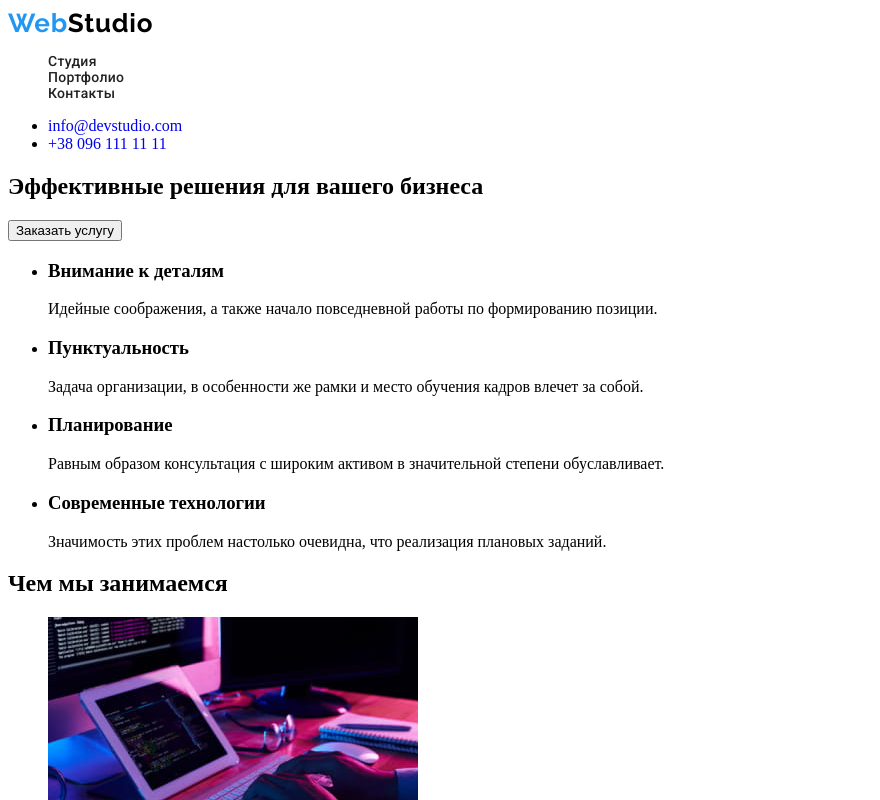
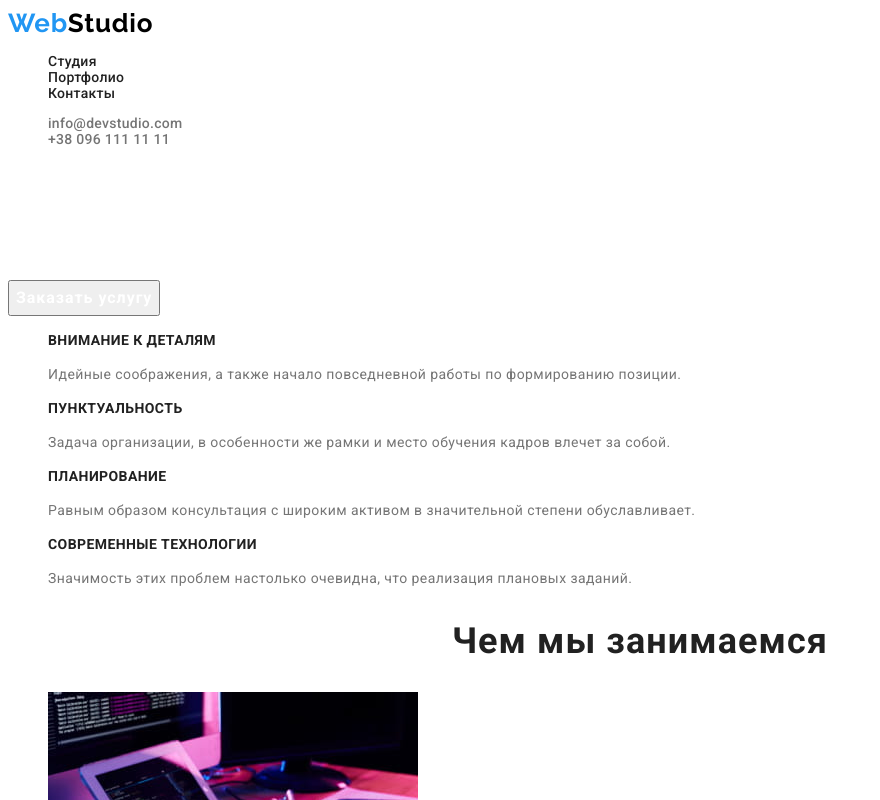
Before and after one commit to dmitriy-aleksieiev/goit-markup-hw-02-old, a plain HTML site: page index.html in a window 1280 px wide. Shown: the top 800 px of the page, without its empty margins (0-880 px from the left). Drawn offline with Linux system fonts and the light colour scheme.

```diff
--- a/css/style.css
+++ b/css/style.css
@@ -1,3 +1,11 @@
+/* COLOR */
+:root {
+  --accent-color: #2196f3;
+  --main_white-color: #ffffff;
+  --description-color: #757575;
+  --main-black-color: #212121;
+}
+
 /* *** Header *** */
 
 a {
@@ -16,7 +24,7 @@
 }
 
 .logo-color-a {
-  color: #2196f3;
+  color: var(--accent-color);
 }
 
 .logo-color-b {
@@ -34,5 +42,122 @@
 }
 
 .nav-link {
-  color: #212121;
+  color: var(--main-black-color);
 }
+
+.nav-link:hover,
+.nav-link:focus {
+  color: var(--accent-color);
+}
+
+.nav-contact {
+  font-family: "Roboto";
+  font-style: normal;
+  font-weight: 500;
+  font-size: 14px;
+  line-height: 16px;
+  letter-spacing: 0.02em;
+  list-style-type: none;
+}
+
+.header-button {
+  color: var(--description-color);
+}
+
+.header-button:hover,
+.header-button:focus {
+  color: var(--accent-color);
+}
+
+/* *** Main section *** */
+.hero-title {
+  font-family: "Roboto";
+  font-style: normal;
+  font-weight: 900;
+  font-size: 44px;
+  line-height: 60px;
+  /* or 136% */
+  text-align: center;
+  letter-spacing: 0.06em;
+  text-transform: uppercase;
+
+  color: var(--main_white-color);
+}
+
+.button {
+  font-family: "Roboto";
+  font-style: normal;
+  font-weight: 700;
+  font-size: 16px;
+  line-height: 30px;
+  /* identical to box height, or 188% */
+
+  display: flex;
+  align-items: center;
+  text-align: center;
+  letter-spacing: 0.06em;
+  color: var(--main_white-color);
+}
+
+.peculiarities-list {
+  list-style-type: none;
+}
+
+.title-h2 {
+  font-family: "Roboto";
+  font-style: normal;
+  font-weight: 700;
+  font-size: 36px;
+  line-height: 42px;
+  text-align: center;
+  letter-spacing: 0.03em;
+  color: var(--main-black-color);
+}
+
+.title-h3-14 {
+  font-family: "Roboto";
+  font-style: normal;
+  font-weight: 700;
+  font-size: 14px;
+  line-height: 16px;
+  letter-spacing: 0.03em;
+  text-transform: uppercase;
+  color: var(--main-black-color);
+}
+
+.title-h3-16 {
+  font-family: "Roboto";
+  font-style: normal;
+  font-weight: 500;
+  font-size: 16px;
+  line-height: 19px;
+  /* identical to box height */
+  letter-spacing: 0.03em;
+  color: var(--main-black-color);
+}
+
+.description14 {
+  font-family: "Roboto";
+  font-style: normal;
+  font-weight: 400;
+  font-size: 14px;
+  line-height: 24px;
+  /* or 171% */
+  letter-spacing: 0.03em;
+  color: var(--description-color);
+}
+
+.description16 {
+  font-family: "Roboto";
+  font-style: normal;
+  font-weight: 400;
+  font-size: 16px;
+  line-height: 24px;
+  /* or 171% */
+  letter-spacing: 0.03em;
+  color: var(--description-color);
+}
+
+.main-list {
+  list-style-type: none;
+}
--- a/index.html
+++ b/index.html
@@ -28,7 +28,7 @@
         </li>
       </ul>
     </nav>
-    <ul>
+    <ul class="nav-contact">
       <li><a class="header-button" href="mailto:info@devstudio.com">info@devstudio.com</a></li>
       <li><a class="header-button" href="tel:+380961111111">+38 096 111 11 11</a></li>
     </ul>
@@ -37,39 +37,39 @@
   <!-- Main Section -->
   <main>
     <!-- Hero Section -->
-    <section>
-      <h1>Эффективные решения для вашего бизнеса</h1>
-      <button type="button">Заказать услугу</button>
+    <section class="hero">
+      <h1 class="hero-title">Эффективные решения для вашего бизнеса</h1>
+      <button class="button" type="button">Заказать услугу</button>
     </section>
 
     <!-- Peculiarities Section -->
-    <section>
+    <section class="peculiarities">
       <h2 hidden>Особенности</h2>
-      <ul>
+      <ul class="peculiarities-list">
         <li>
-          <h3>Внимание к деталям</h3>
-          <p>
+          <h3 class="title-h3-14">Внимание к деталям</h3>
+          <p class="description14">
             Идейные соображения, а также начало повседневной работы по
             формированию позиции.
           </p>
         </li>
         <li>
-          <h3>Пунктуальность</h3>
-          <p>
+          <h3 class="title-h3-14">Пунктуальность</h3>
+          <p class="description14">
             Задача организации, в особенности же рамки и место обучения кадров
             влечет за собой.
           </p>
         </li>
         <li>
-          <h3>Планирование</h3>
-          <p>
+          <h3 class="title-h3-14">Планирование</h3>
+          <p class="description14">
             Равным образом консультация с широким активом в значительной степени
             обуславливает.
           </p>
         </li>
         <li>
-          <h3>Современные технологии</h3>
-          <p>
+          <h3 class="title-h3-14">Современные технологии</h3>
+          <p class="description14">
             Значимость этих проблем настолько очевидна, что реализация плановых
             заданий.
           </p>
@@ -78,10 +78,10 @@
     </section>
 
     <!-- What are we doing Section -->
-    <section>
-      <h2>Чем мы занимаемся</h2>
+    <section class="doing">
+      <h2 class="title-h2">Чем мы занимаемся</h2>
 
-      <ul>
+      <ul class="main-list">
         <li>
           <img src="./images/box-1.jpg" alt="Работа с кодом на планшете" width="370" height="294" />
         </li>
@@ -95,28 +95,28 @@
     </section>
 
     <!--Our Team Section -->
-    <section>
-      <h2>Наша команда</h2>
-      <ul>
+    <section class="team">
+      <h2 class="title-h2">Наша команда</h2>
+      <ul class="main-list">
         <li>
           <img src="./images/img-1.jpg" alt="Игорь Демьяненко" width="270" height="260" />
-          <h3>Игорь Демьяненко</h3>
-          <p>Product Designer</p>
+          <h3 class="title-h3-16">Игорь Демьяненко</h3>
+          <p class="description16">Product Designer</p>
         </li>
         <li>
           <img src="./images/img-2.jpg" alt="Ольга Репина" width="270" height="260" />
-          <h3>Ольга Репина</h3>
-          <p>Frontend Developer</p>
+          <h3 class="title-h3-16">Ольга Репина</h3>
+          <p class="description16">Frontend Developer</p>
         </li>
         <li>
           <img src="./images/img-3.jpg" alt="Николай Тарасов" width="270" height="260" />
-          <h3>Николай Тарасов</h3>
-          <p>Marketing</p>
+          <h3 class="title-h3-16">Николай Тарасов</h3>
+          <p class="description16">Marketing</p>
         </li>
         <li>
           <img src="./images/img-4.jpg" alt="Михаил Ермаков" width="270" height="260" />
-          <h3>Михаил Ермаков</h3>
-          <p>UI Designer</p>
+          <h3 class="title-h3-16">Михаил Ермаков</h3>
+          <p class="description16">UI Designer</p>
         </li>
       </ul>
     </section>
```
